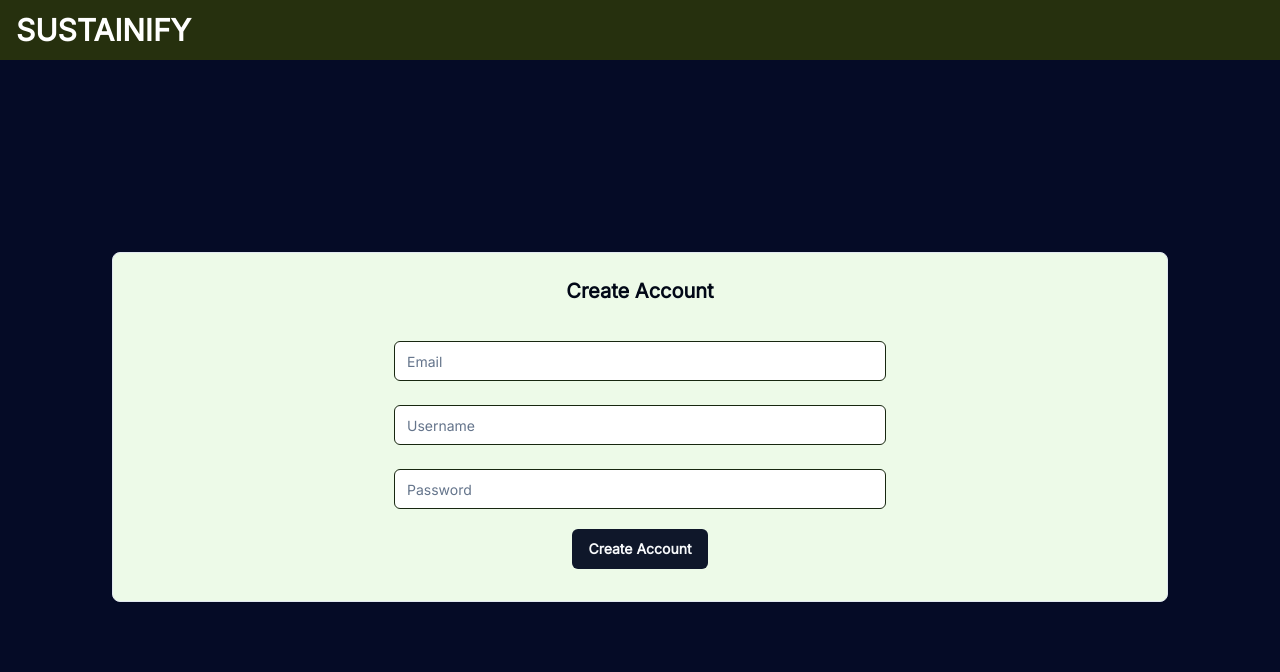
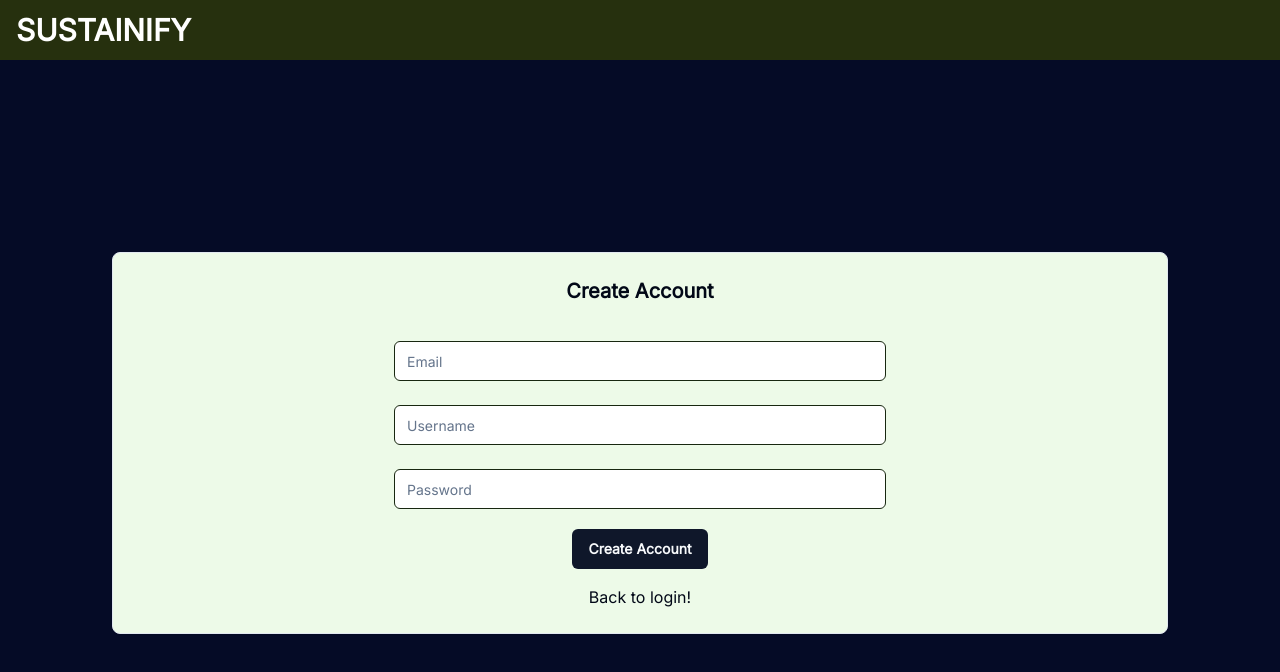
Before and after one commit to Shan-N/sustainify, a Next.js app: page /signup in a window 1280 px wide. Shown: the top 672 px of the page. Built offline with nearby package versions, Linux system fonts and the light colour scheme.

Commit message:
meow final

```diff
--- a/src/app/(auth)/login/page.tsx
+++ b/src/app/(auth)/login/page.tsx
@@ -106,7 +106,7 @@ export default function LoginForm() {
               {loading && <Loader2Icon className="animate-spin mr-2" />}
               {loading ? "Logging in..." : "Login"}
             </Button>
-            <Link href="/signup" className="mt-2">
+            <Link href="/signup" className="mt-2 flex justify-center items-center">
               Create Account!
             </Link>
           </CardContent>
--- a/src/app/(auth)/signup/page.tsx
+++ b/src/app/(auth)/signup/page.tsx
@@ -107,6 +107,9 @@ export default function SignupForm() {
               {loading && <Loader2Icon className="animate-spin mr-2" />}
               {loading ? "Signing up..." : "Create Account"}
             </Button>
+            <Link href="/login" className="mt-2 flex justify-center items-center">
+              Back to login!
+            </Link>
           </CardContent>
         </Card>
       </div>
--- a/src/app/dashboard/page.tsx
+++ b/src/app/dashboard/page.tsx
@@ -130,6 +130,12 @@ const ProductAlternativeFinder: React.FC = () => {
                 <p className="text-gray-600">Substitute Score (Lower is Better): {result["Substitute Score"]}</p>
               </div>
             </CardContent>
+            <CardContent className="flex flex-col items-center">
+              <Button disabled={loading} className="font-semibold my-2" onClick={handleLogout}>
+                {loading && <Loader2Icon className="animate-spin mr-2" />}
+                {loading ? "Logging Out..." : "Logout"}
+              </Button>
+            </CardContent>
           </Card>
         )}
 
```
